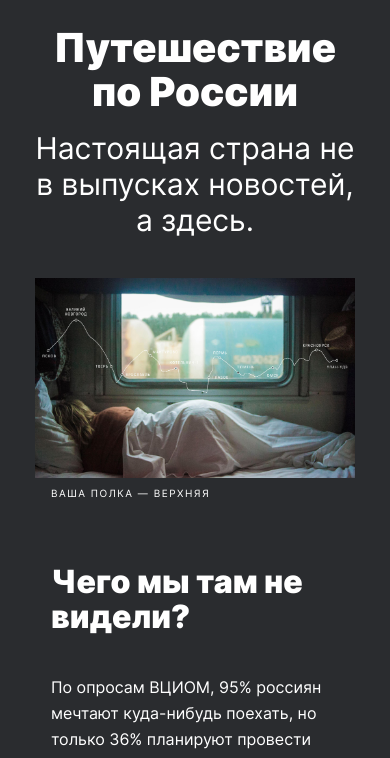
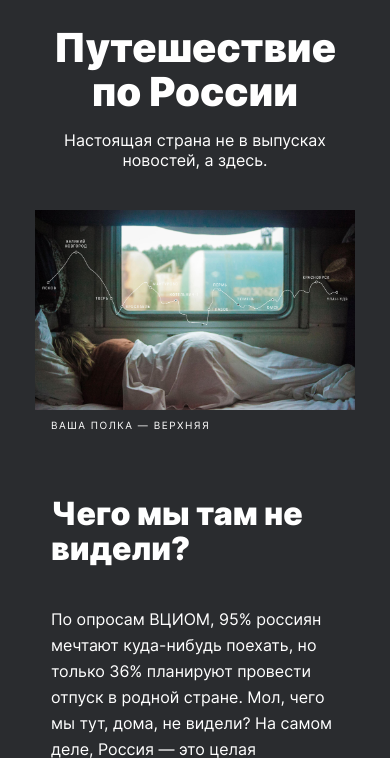
Before and after one commit to mametovarushana/russian-travel, a plain HTML site: page index.html in a window 390 px wide. Shown: the part 80-838 px from the top of the page. Drawn offline with Linux system fonts and the light colour scheme.

Commit message:
lead section

```diff
--- a/blocks/lead/__subtitle/lead__subtitle.css
+++ b/blocks/lead/__subtitle/lead__subtitle.css
@@ -27,5 +27,7 @@
 @media screen and (max-width: 767px) {
   .lead__subtitle {
     margin: 0 auto 40px auto;
+    font-size: 16px;
+    line-height: 20px;
   }
 }
```
